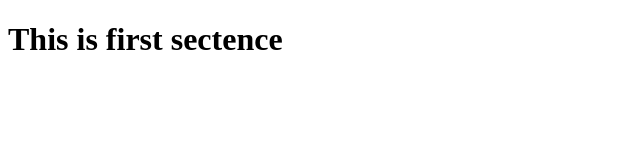
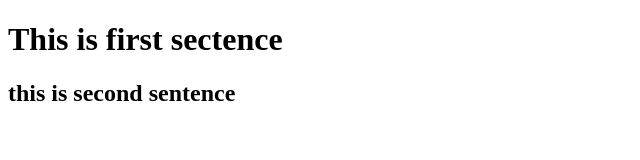
Before and after one commit to Ankit105114/github-assignment-, a plain HTML site: page index.html in a window 1280 px wide. Shown: the whole page, without its empty margins (0-640 px from the left). Drawn offline with Linux system fonts and the light colour scheme.

Commit message:
Second Commit

```diff
--- a/index.html
+++ b/index.html
@@ -10,7 +10,7 @@
         This is first sectence
     </h1>
     <h2>
-
+        this is second sentence
     </h2>
 </body>
 </html>
```
